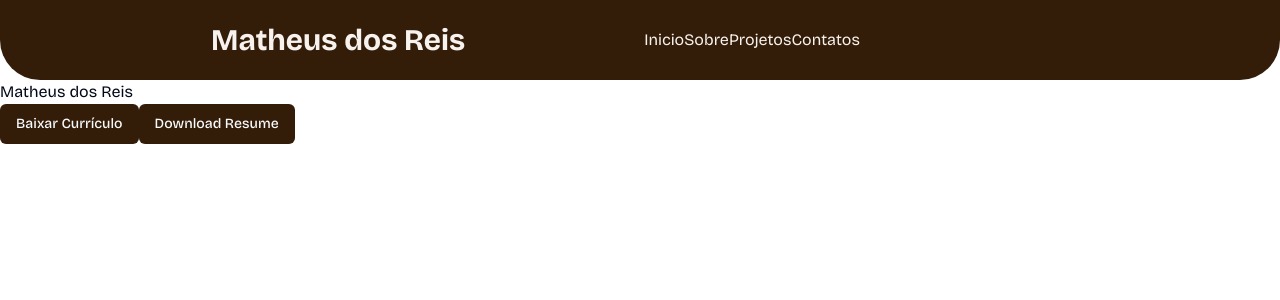
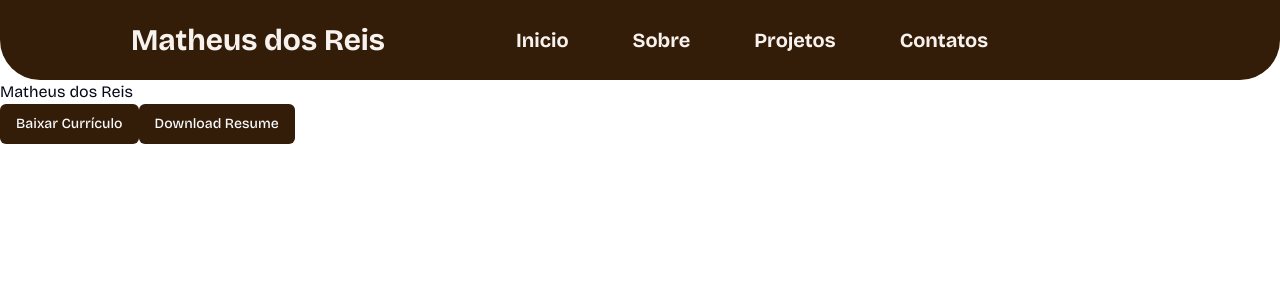
Before and after one commit to Reis567/my-resume, a React (Vite) app: page / in a window 1280 px wide. Shown: the top 300 px of the page. Built offline with nearby package versions, Linux system fonts and the light colour scheme.

Commit message:
Styled component on react router link

```diff
--- a/src/components/Header/Header.tsx
+++ b/src/components/Header/Header.tsx
@@ -1,6 +1,6 @@
 import React, { useState } from 'react';
 import {FaBars, FaTimes} from 'react-icons/fa'
-import { Container,Nav,NavTitle } from './Header.styles';
+import { Container,Nav,NavTitle,SLink } from './Header.styles';
 import { Link } from 'react-router-dom';
 
 const Header: React.FC = () => {
@@ -19,10 +19,10 @@ const Header: React.FC = () => {
     </NavTitle>
 
     <Nav isOpen={isNavOpen} as="div">
-        <Link to="/">Inicio</Link>
-        <Link to="/sobre">Sobre</Link>
-        <Link to="/projetos">Projetos</Link>
-        <Link to="/contatos">Contatos</Link>
+        <SLink to="/">Inicio</SLink>
+        <SLink to="/sobre">Sobre</SLink>
+        <SLink to="/projetos">Projetos</SLink>
+        <SLink to="/contatos">Contatos</SLink>
         <button className='nav-btn nav-close-btn' onClick={toggleNavBar}>
             <FaTimes/>
         </button>
```
